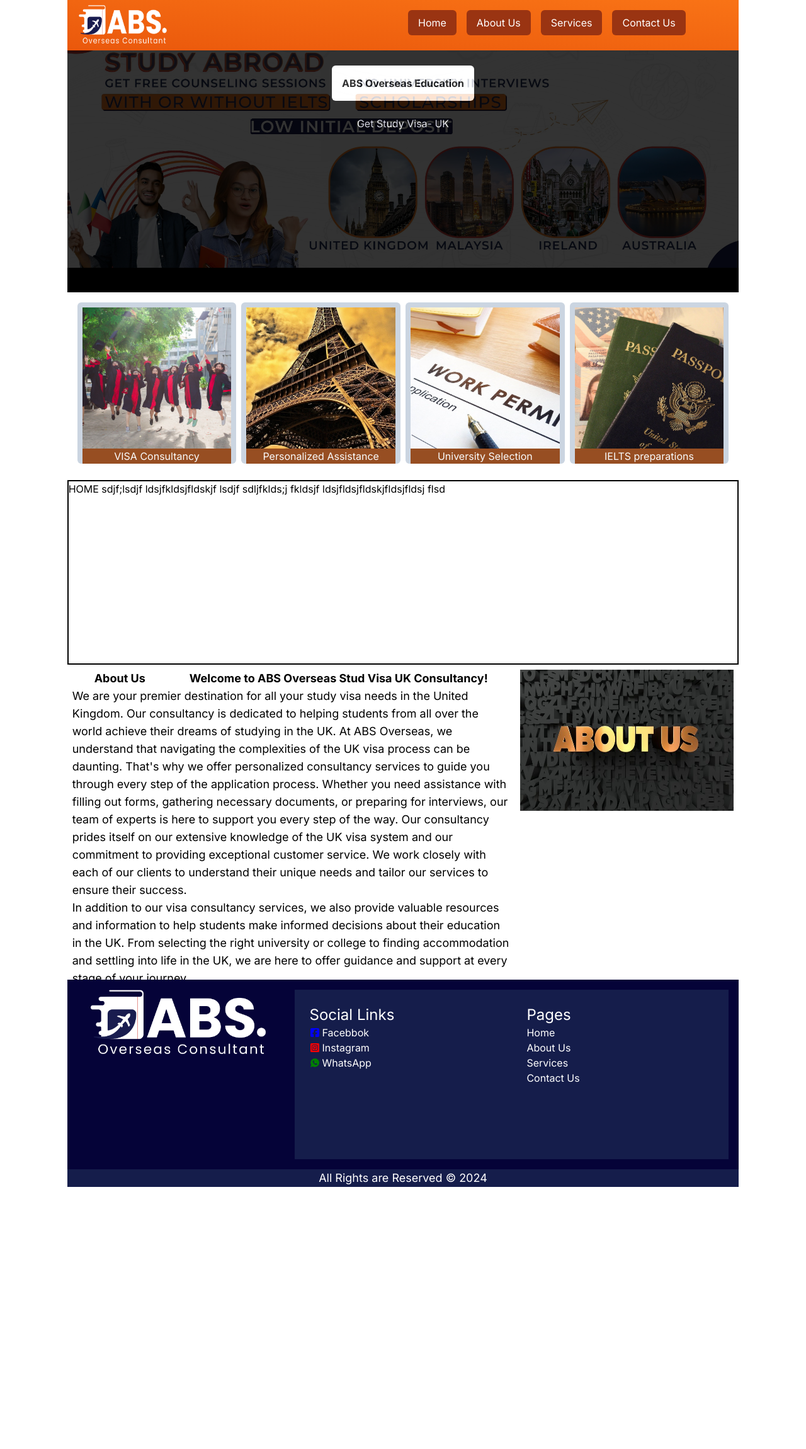
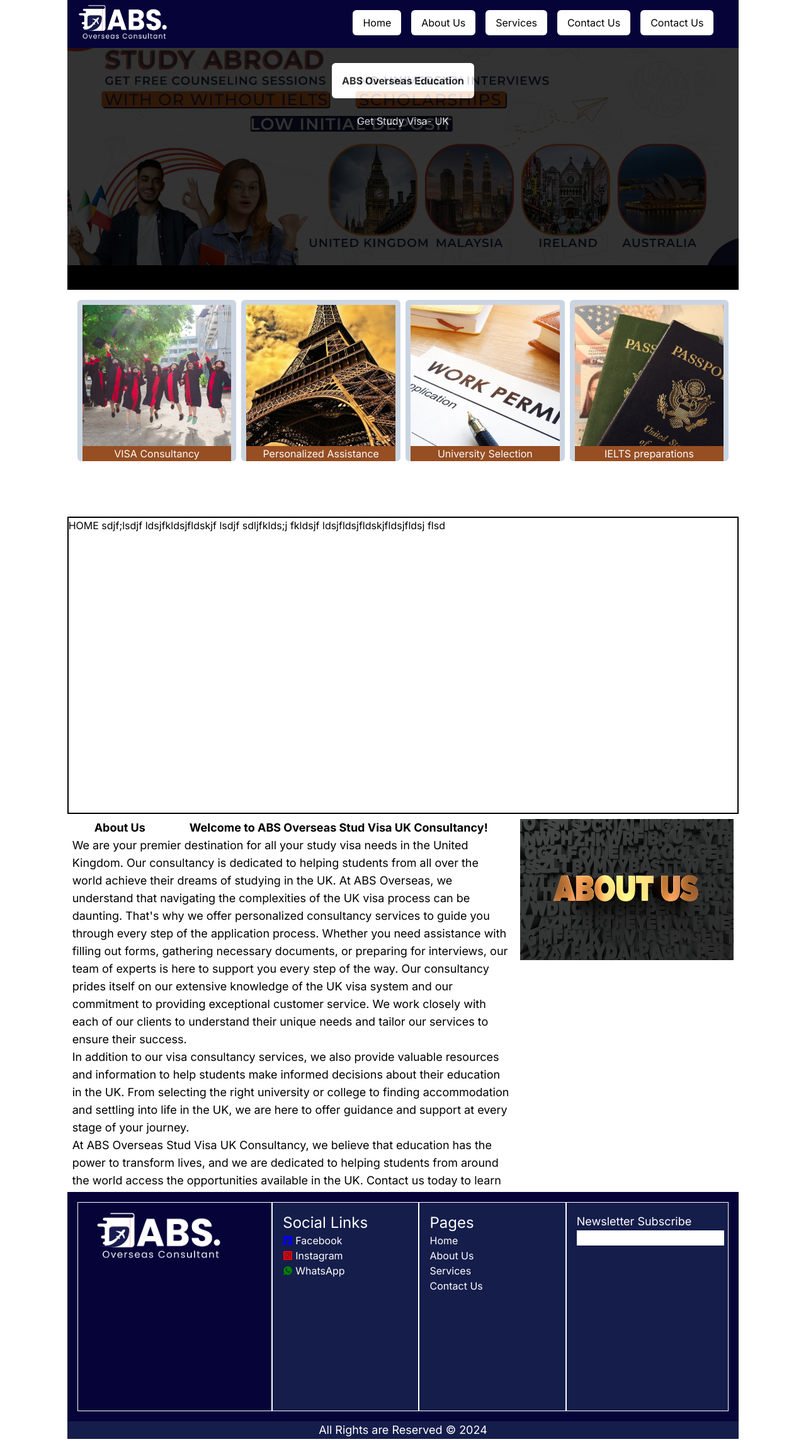
Before and after one commit to Ahsan-Bashir-PAK/abs_oversease, a Next.js app: page / in a window 1280 px wide. Shown: the whole page at 63% size. Before the commit the page ends 1900 px from the top, so only its background shows below. Built offline with nearby package versions, Linux system fonts and the light colour scheme.

Commit message:
design updated

```diff
--- a/app/Landing/landing.css
+++ b/app/Landing/landing.css
@@ -1,5 +1,5 @@
 .menu {
-    @apply bg-orange-800 rounded-md p-2 hover:bg-orange-200 h-10 px-4 cursor-pointer items-center justify-center align-middle text-white hover:text-black
+    @apply bg-white rounded-md p-2 hover:bg-[#151436] hover:border hover:border-white h-10 px-4 cursor-pointer items-center justify-center align-middle text-black hover:text-white
 }
 
 .tabs {
--- a/app/Landing/page.jsx
+++ b/app/Landing/page.jsx
@@ -19,23 +19,26 @@
 
    return (
 
-          <div className='border-black w-full h-[1900px]  flex '>
+          <div className='border-black w-full h-[2300px]  flex '>
              {/* Main Screen */}
              <div className='border-black
               bg-cyan-600-100 w-10/12 h-full m-auto flex flex-col '>
-                    {/* Menu bar */}
-                    <div className='bg-gradient-to-tr from-orange-600 to-orange-500 flex w-full h-20 p-2 flex-row'>
-                      <div className='w-3/12'><Image src={logo} className='w-40 h-16 '/></div>
-                      <div className=' w-3/12'></div>
-                      <div className=' w-6/12 flex flex-row p-2 gap-4 '>
+                    {/* Menu bar from-red-600 to-orange-500 */}
+                    <div className='bg-gradient-to-tr  bg-[#050338] flex w-full h-20 p-2 flex-row'>
+                      <div className='w-3/12'><Image src={logo} className='w-40 h-14 '/></div>
+                      <div className=' w-2/12'></div>
+                      <div className=' w-7/12 flex flex-row p-2 gap-4 '>
                           <div className='menu'> <a href="#home">Home</a></div>
                           <div className='menu'><a href="#about">About Us</a></div>
                           <div className='menu'>Services</div>
                           <div className='menu'>Contact Us</div>
+                          <div className='menu'>Contact Us</div>
+
+
+
                       </div>
 
                     </div>
-
 
                     {/* slider */}
                     <div className='bg-black flex'>
@@ -87,12 +90,12 @@
 
 
                     {/* Services */}
-                    <div  className='border-black border-2 w-full h-96 overflow-hidden'>
+                    <div  className='border-black border-2 w-full h-[500px] overflow-hidden'>
                             <p id="home">HOME sdjf;lsdjf ldsjfkldsjfldskjf lsdjf sdljfklds;j fkldsjf ldsjfldsjfldskjfldsjfldsj flsd</p>
                     </div>
 
                     {/* About Us */}
-                    <div  className='border-black w-full h-[500px] flex flex-row'>
+                    <div  className='border-black w-full h-[600px] flex flex-row'>
 
                             <div id="about" className='about_us'>
                             <h1 className='text-black font-bold' >About Us</h1> <br/>
@@ -114,32 +117,39 @@
                     </div>
 
                     {/* Footer */}
-                    <div className='footer'>
-                        <div className=' w-4/12 h-full bg-[#050338] align-middle justify-center items-center'>
-                        <Image src={logo} className='w-80'/>
+                    <div className='footer '>
+                        <div className=' p-4 w-4/12 h-full border-white border bg-[#050338] align-middle justify-center items-center'>
+                        <Image src={logo} className='w-56'/>
                         </div>
 
-                        <div className=' p-6  w-4/12 h-full bg-[#151d4b] text-white'>
+                        <div className=' p-4   border-white border w-3/12 h-full bg-[#151d4b] text-white'>
                                 <h1 className='text-2xl'>
-                                  Social Links</h1>
+                                  Social Links
+                                  </h1>
                                 <h4 className='social_links'>
                                 <FaSquareFacebook color='blue'/>
-                                  Facebbok</h4>
+                                  <Link href="https://www.facebook.com/absoverseasconsultant">Facebook </Link></h4>
                                 <h4 className='social_links'>
                                 <FaInstagramSquare color='red'/>
-                                  Instagram</h4>
+                                  <Link href="https://www.instagram.com/absoverseasconsultantspk">Instagram</Link></h4>
                                 <h4 className='social_links'>
                                 <IoLogoWhatsapp color='green'/>
-                                  WhatsApp</h4>
+                                  <Link href="https://wa.me/923005003992">WhatsApp</Link></h4>
 
                         </div>
 
-                        <div className=' p-6  w-4/12 h-full bg-[#151d4b] text-white '>
+                        <div className=' p-4  w-3/12 h-full border-white border bg-[#151d4b] text-white '>
                           <h1 className='text-white text-2xl' >Pages</h1>
                           <h5 className='text-white'><a href="#home">Home</a></h5>
                           <h5 className='text-white'><a href="#about">About Us</a></h5>
                           <h5 className='text-white'>Services</h5>
                           <h5 className='text-white'>Contact Us</h5>
+                        </div>
+
+                        <div className=' p-4  w-3/12 h-full border-white border bg-[#151d4b] text-white '>
+                          <h1 className='text-white text-lg' >Newsletter Subscribe</h1>
+                          <input type="text" name="" id="" />
+
                         </div>
                     </div>
                     {/* bottom line footer */}
```
